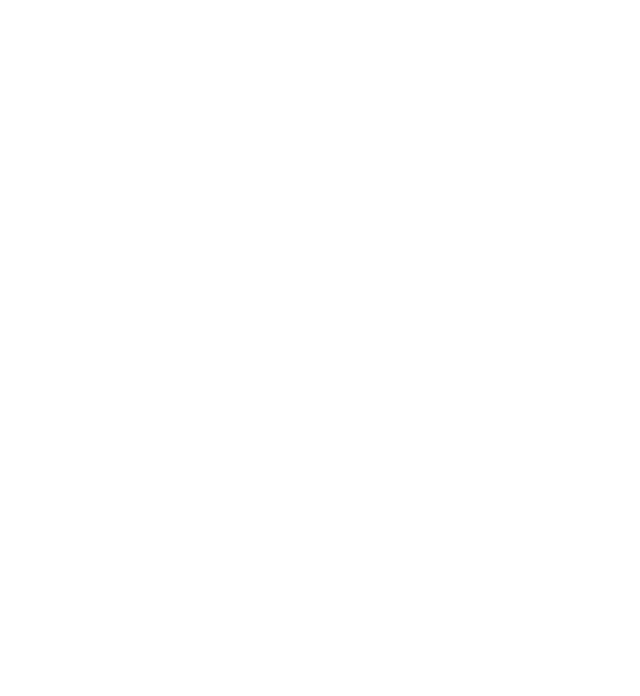
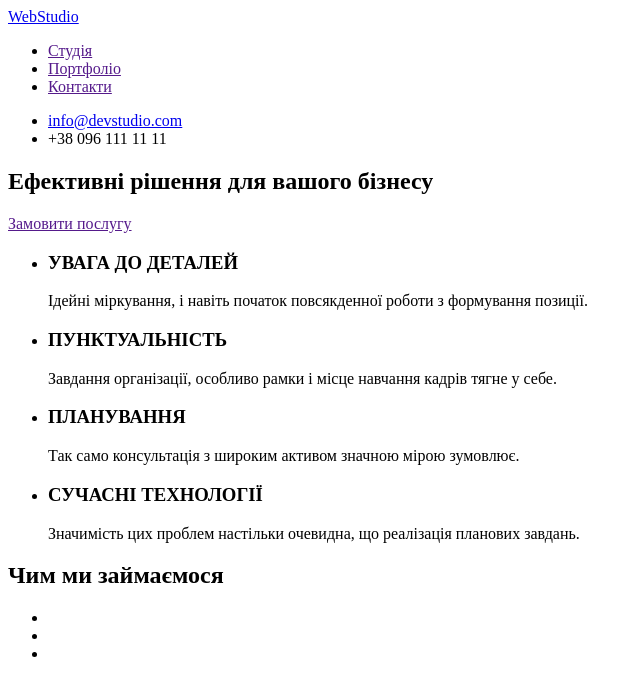
Before and after one commit to Vasheslav/goit-markup-hw-01, a plain HTML site: page index.html in a window 1280 px wide. Shown: the whole page, without its empty margins (0-640 px from the left). Drawn offline with Linux system fonts and the light colour scheme.

Commit message:
Update index.html

```diff
--- a/index.html
+++ b/index.html
@@ -9,22 +9,57 @@
 <body>
      <!-- шапка с лого, сайтом и тел.-->
     <header>
-        <a href="/"></a>
+        <nav>
+            <a href="/">WebStudio</a>
+        <ul>
+            <li><a href="">Студія</a></li>
+            <li><a href="">Портфоліо</a></li>
+            <li><a href="">Контакти</a></li>
+        </ul>
+        </nav>
+        <ul>
+            <li><a href="info@devstudio.com">info@devstudio.com</a></li>
+            <li>+38 096 111 11 11</li>
+        </ul>
+    </header>
 
     <!-- блок с оглавлением и кнопкой-->
     <div>
-
+        <section>
+            <h1>Ефективні рішення для вашого бізнесу</h1>
+            <a href="">Замовити послугу</a>
+        </section>
     </div>
 
     <!-- список з особливостями-->
     <ul>
-
+        <li>
+            <h3>УВАГА ДО ДЕТАЛЕЙ</h3>
+            <p>Ідейні міркування, і навіть початок повсякденної роботи з формування позиції.</p>
+        </li>
+        <li>
+            <h3>ПУНКТУАЛЬНІСТЬ</h3>
+            <p>Завдання організації, особливо рамки і місце навчання кадрів тягне у себе.</p>
+        </li>
+        <li>
+            <h3>ПЛАНУВАННЯ</h3>
+            <p>Так само консультація з широким активом значною мірою зумовлює.</p>
+        </li>
+        <li>
+            <h3>СУЧАСНІ ТЕХНОЛОГІЇ</h3>
+            <p>Значимість цих проблем настільки очевидна, що реалізація планових завдань.</p>
+        </li>
     </ul>
 
     <!-- Чим займається студія-->
-    <figure>
-
-    </figure>
+    <div>
+        <h2>Чим ми займаємося</h2>
+        <ul>
+            <li><img ></li>
+            <li><img ></li>
+            <li><img ></li>
+        </ul>
+    </div>
 
     <!-- команда Веб Студії-->
     <article>
```
